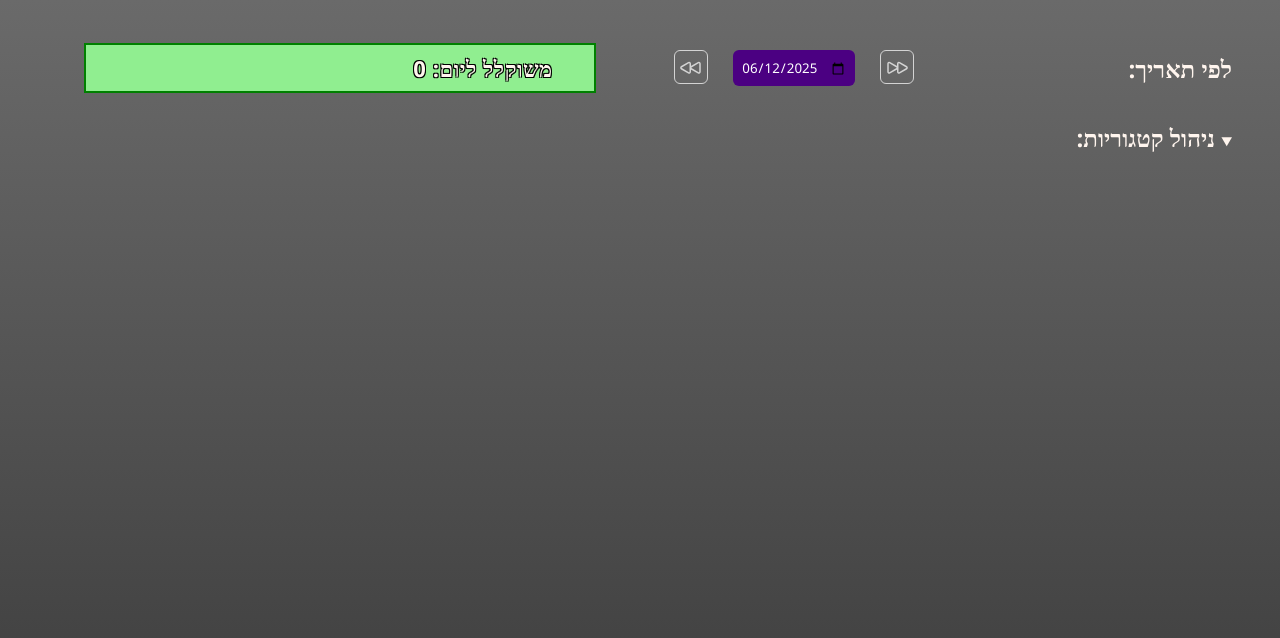
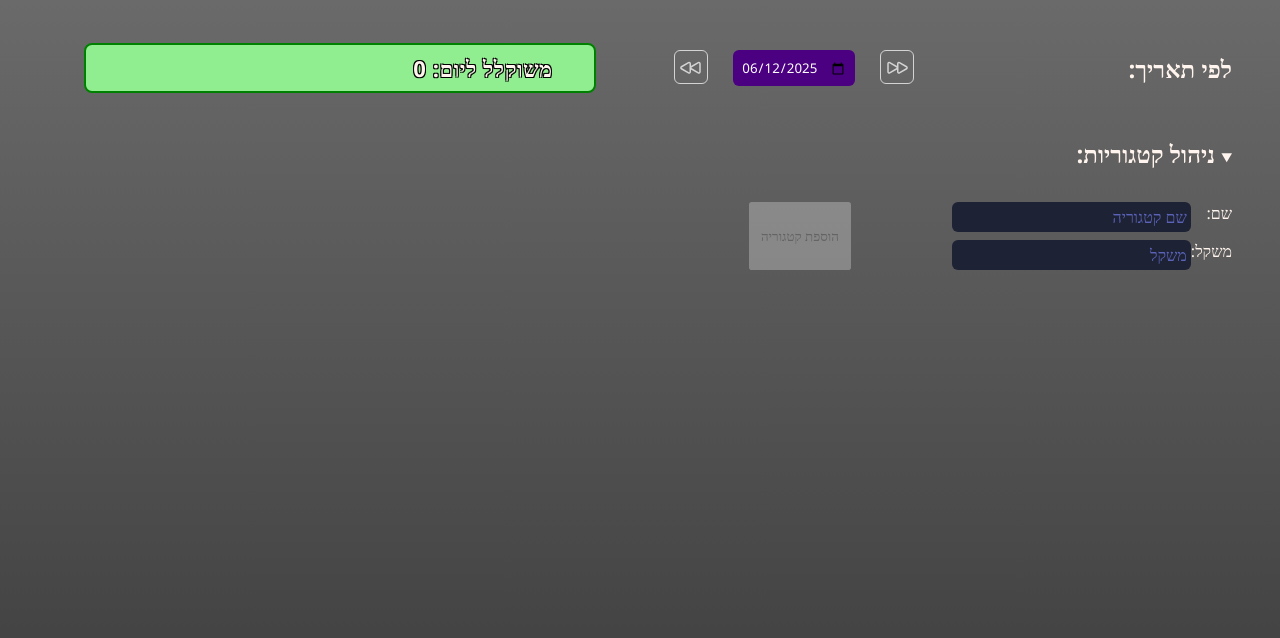
Before and after one commit to Eytan414/goals, an Angular app: page / in a window 1280 px wide. Shown: the top 638 px of the page. Built offline with nearby package versions, Linux system fonts and the light colour scheme.

Commit message:
add new catagory functionality

```diff
--- a/src/app/components/home/home.html
+++ b/src/app/components/home/home.html
@@ -1,11 +1,11 @@
 <main>
-    <!-- TODO: divide manage section to component -->
+    <!-- TODO: divide manage section to custom component -->
     <section class="date-selection">
         <h1>לפי תאריך:</h1>
         <div class="date-interaction">
             <change-date direction="back" />
             <input type="date" name="date" [(ngModel)]="appService.selectedDate" (ngModelChange)="onDateChange($event)"
-            [max]="appService.today" />
+                [max]="appService.today" />
             <change-date direction="forward" />
         </div>
 
@@ -15,6 +15,12 @@
     <section class="categories">
         @let records = appService.selectedDateRecords();
         @for(r of records; track r.id){
+        <!--
+            hack to trigger CD to avoid:
+            looping over selectedDateRecords() && catagories() signals
+            like in computed/etc which are heavier
+        -->
+        @let _cats = appService.categories();
         <div class="record">
             <decrement-btn [record]="r" />
             {{r.categoryId | categoryIdToName}}
@@ -54,16 +60,29 @@
                         </label>
                     </div>
                     <button [disabled]="isFormDisabled(manageCategoriesForm, $index)"
-                        (click)="updateCategory(manageCategoriesForm, c.id!, $index)"
-                    >
+                        (click)="updateCategory(manageCategoriesForm, c.id!, $index)">
                         שמור שינויים
                     </button>
                     <hr />
                 </div>
                 }
             </form>
-
+            <form (ngSubmit)="addNewCategory(addNewCategoryForm)" #addNewCategoryForm="ngForm" class="add-new-category">
+                <div class="fields-wrapper">
+                    <label>
+                        שם:
+                        <input type="text" name="category-name" required [(ngModel)]="newCategoryName"
+                            placeholder="שם קטגוריה">
+                    </label>
+                    <label>
+                        משקל:
+                        <input type="number" name="weight" required [(ngModel)]="newCategoryWeight" placeholder="משקל">
+                    </label>
+                </div>
+                <button [disabled]="addNewCategoryForm.invalid" type="submit">
+                    הוספת קטגוריה
+                </button>
+            </form>
         </details>
-
     </section>
 </main>
--- a/src/app/components/home/home.scss
+++ b/src/app/components/home/home.scss
@@ -46,6 +46,7 @@ main {
         gap: .5rem 5rem;
         padding: .5rem;
         border: .125rem solid green;
+        border-radius: .5rem;
         max-width: min(100%, 777px);
         background-color: lightgreen;
         text-align: center;
@@ -84,6 +85,9 @@ main {
 
     section.manage {
         width: 100%;
+        max-height: 50vh;
+        overflow: auto;
+        padding: 1rem 0;
 
         summary {
             cursor: pointer;
@@ -96,18 +100,39 @@ main {
         form {
             display: grid;
             grid-template-columns: repeat(3, 10rem);
-            max-height: 33vh;
-            overflow: auto;
             gap: 0.25rem 1rem;
             padding: 1rem 0 0 1rem;
 
-            .category-wrapper {
+            &.add-new-category {
+                grid-template-columns: 1fr 1fr;
+
+                .fields-wrapper {
                     display: grid;
-                gap: .25rem;
+                    gap: .5rem;
+                    label {
+                        display: grid;
+                        grid-template-columns: 1fr 1fr;
+                    }
+                }
+            }
+
+            input {
+                background-color: #1E2235;
+                color: #D0D7FF;
+                font-size: 1rem;
+                padding: .25rem;
+                border: none;
+                border-radius: .375rem;
+            }
+
+            input::placeholder {
+                color: #5A63B8;
+            }
 
             button {
                 justify-self: center;
                 display: grid;
+                place-content: center;
                 padding: .25rem .75rem;
                 border: 0;
                 border-radius: .175rem;
@@ -124,6 +149,10 @@ main {
                 }
             }
 
+            .category-wrapper {
+                display: grid;
+                gap: .25rem;
+
                 hr {
                     width: 100%;
                     height: .175rem;
@@ -137,21 +166,8 @@ main {
                     grid-template-columns: 1fr 10ch;
                     gap: 1rem;
                     padding: .25rem 0;
-
-                    input {
-                        background-color: #1E2235;
-                        color: #D0D7FF;
-                        font-size: 1rem;
-                        padding: .25rem;
-                        border: none;
-                        border-radius: .375rem;
-                    }
-
-                    input::placeholder {
-                        color: #5A63B8;
                 }
             }
         }
     }
 }
-}
--- a/src/app/components/home/home.ts
+++ b/src/app/components/home/home.ts
@@ -29,6 +29,8 @@ export class Home implements OnInit {
   });
   editCategoryNames = signal<string[]>([]);
   editCategoryWeights = signal<number[]>([]);
+  newCategoryName = signal<string>('');
+  newCategoryWeight = signal<number>(NaN);
 
 
   async ngOnInit() {
@@ -62,8 +64,17 @@ export class Home implements OnInit {
     form.reset();
   }
 
-  isFormDisabled(form: NgForm, i:number) {
-    // return form.controls['category-name'] || form.controls['weight'];
-    return !this.editCategoryWeights()[i] && !this.editCategoryNames()[i];
+  isFormDisabled(form: NgForm, i: number) {
+    //TODO: needs testing and refinement (consider allow only 1 form-submit at same time)
+    return !this.editCategoryWeights()[i]
+      && !this.editCategoryNames()[i];
+  }
+
+  addNewCategory(addNewCategoryForm: NgForm) {
+    const newCategory: Category = {
+      name: this.newCategoryName(),
+      weight: this.newCategoryWeight()
+    };
+    this.db.addNewCategory(newCategory);
   }
 }
--- a/src/app/pipes/category-id-to-name-pipe.ts
+++ b/src/app/pipes/category-id-to-name-pipe.ts
@@ -3,7 +3,7 @@ import { AppService } from '../services/app-service';
 
 @Pipe({
   name: 'categoryIdToName',
-  pure: true,
+  pure: false,
   standalone: true
 })
 export class CategoryIdToNamePipe implements PipeTransform {
--- a/src/app/services/db.ts
+++ b/src/app/services/db.ts
@@ -6,13 +6,17 @@ import { AppService } from './app-service';
 export class DBService {
   private readonly appService = inject(AppService);
 
-  // async addNewCategory(category: Category) {
-  //   await db.categories.add(category);
-  // }
+
+  // TODO: add delete category (and all records that ref'd it)
+
+  async addNewCategory(category: Category) {
+    await db.categories.add(category);
+    this.fetchCategories();
+  }
 
   async updateCategory(newCategory: Category) {
     await db.categories.put(newCategory);
-    this.reloadRecords(this.appService.selectedDate());
+    this.fetchCategories();
   }
   async updateRecord(newRecord: CategoryRecord) {
     await db.records.put(newRecord);
@@ -20,12 +24,11 @@ export class DBService {
   }
 
   async reloadRecords(date: string) {
-    const chosenDateRecords = await db.records
+    const recordsForDate = await db.records
       .where("date")
       .equals(date)
       .toArray();
-
-    this.fetchCategories();
+    this.appService.selectedDateRecords.set(recordsForDate);
   }
 
   async fetchRecordsByDate(date: string) {
```
Lines whose indentation alone changed are shown as unchanged.
